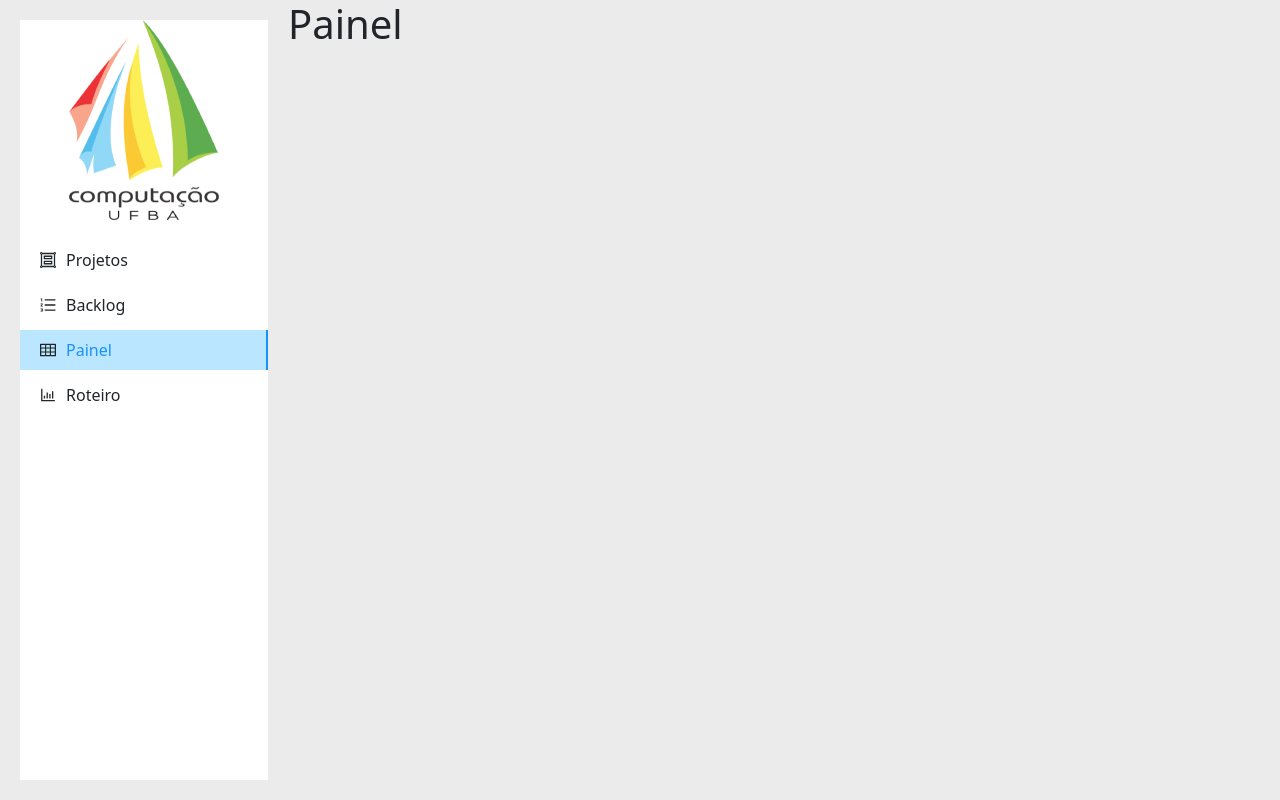
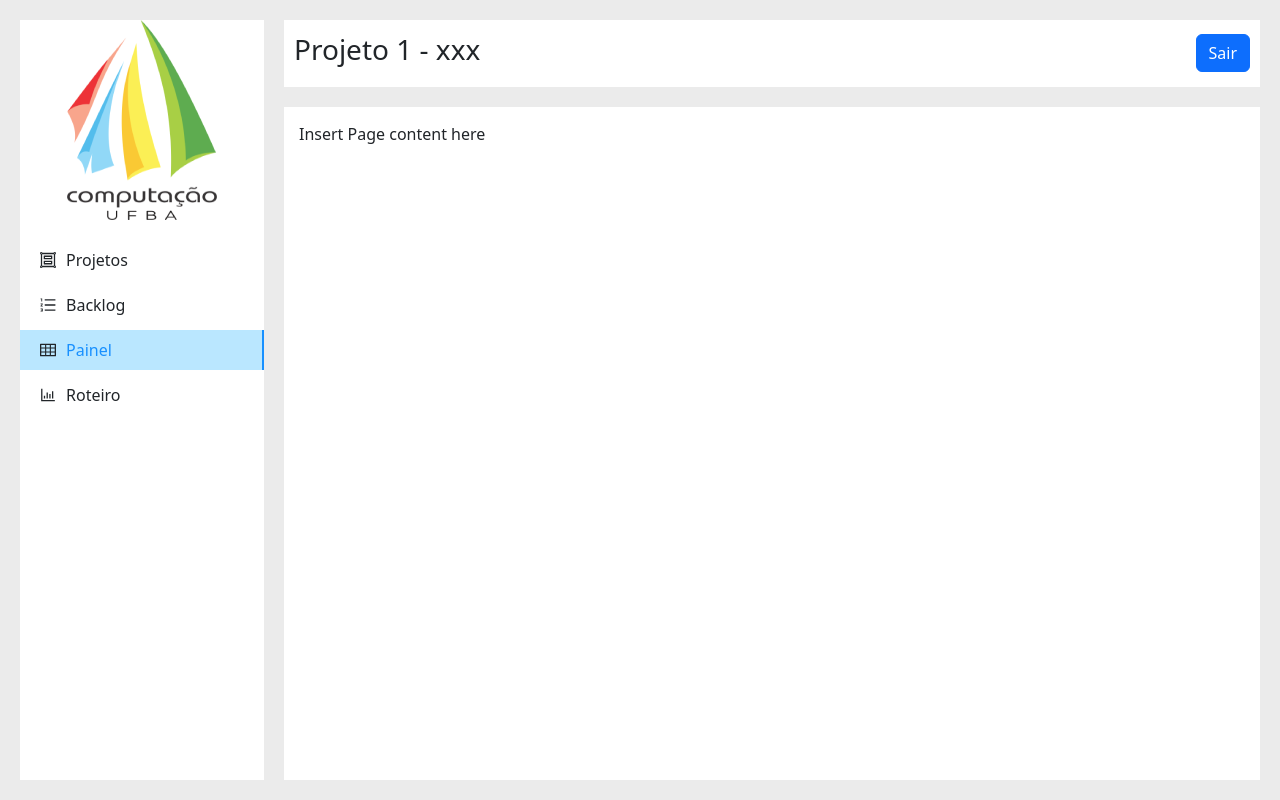
Before and after one commit to Sistemas-Gerenciamento-Projetos/siswebgp-frontend, a React (Create React App) app: page /painel in a window 1280 px wide. Built offline with nearby package versions, Linux system fonts and the light colour scheme.

Commit message:
Salvando progresso

```diff
--- a/src/components/toolbar/toolbar.component.jsx
+++ b/src/components/toolbar/toolbar.component.jsx
@@ -1,11 +1,13 @@
 import React from 'react'
+import { Button } from "reactstrap";
 
 const Toolbar = (props) => {
     const { title} = props
 
     return (
-        <div style={{backgroundColor: '#ffffff', marginTop: '20px', display: 'flex', flexDirection: 'row', alignItems: 'center', height: '80px'}}>
+        <div style={{backgroundColor: '#ffffff', marginTop: '20px', display: 'flex', flexDirection: 'row', alignItems: 'center', height: '80px', justifyContent: 'space-between', paddingRight: '10px'}}>
             <h3 style={{marginLeft: '10px'}}>{title}</h3>
+            <Button color='primary'>Sair</Button>
         </div>
     )
 }
--- a/src/routes/backlog/backlog.component.jsx
+++ b/src/routes/backlog/backlog.component.jsx
@@ -1,8 +1,8 @@
 import React from "react"
 import Sidebar from "../../components/sidebar/sidebar.component"
-import Header from "../../components/header/header"
 import Taskitem from "../../components/taskitem/taskitem"
 import { Button } from "reactstrap"
+import Toolbar from "../../components/toolbar/toolbar.component"
 
 const Backlog = () =>{
 
@@ -14,20 +14,14 @@ const Backlog = () =>{
         <Sidebar menuItem={1}/>
       </div>
 
+      <div style={{display: 'flex', flexDirection: 'column', width: '80%', backgroundColor: '#ebebeb', marginRight: '20px',}}>
+        <Toolbar title={"Projeto 1 - xxx"}/>
 
-
-      <div style={{display: 'flex', flexDirection: 'column', width: '80%', backgroundColor: '#ffffff', marginTop: '20px', marginRight: '20px', marginBottom: '20px'}}>
-        <Header />
-        <p></p>
-        <div>
-        <Button color="primary" style={{display: 'flex', marginLeft: '15px'}}>Nova Tarefa</Button>
+        <div style={{height: '100%', backgroundColor: '#ffffff', marginTop: '20px', marginBottom: '20px', padding: '15px'}}>
+          <Button color="primary">Nova Tarefa</Button>
+          <Taskitem />
         </div>
-
-        <Taskitem />
-
       </div>
-
-
     </div>
   )
 }
--- a/src/routes/painel/painel.component.jsx
+++ b/src/routes/painel/painel.component.jsx
@@ -1,5 +1,6 @@
 import React from "react"
 import Sidebar from "../../components/sidebar/sidebar.component"
+import Toolbar from "../../components/toolbar/toolbar.component"
 
 const Painel = () => {
 
@@ -8,8 +9,12 @@ const Painel = () => {
       <div style={{width: '20%', backgroundColor: '#ffffff', margin: '20px'}}>
         <Sidebar menuItem={2}/>
       </div>
-      <div style={{display: 'flex', flexDirection: 'column', width: '80%'}}>
-        <h1> Painel </h1>
+      <div style={{display: 'flex', flexDirection: 'column', width: '80%', backgroundColor: '#ebebeb', marginRight: '20px',}}>
+        <Toolbar title={"Projeto 1 - xxx"}/>
+
+        <div style={{height: '100%', backgroundColor: '#ffffff', marginTop: '20px', marginBottom: '20px', padding: '15px'}}>
+          Insert Page content here
+        </div>
       </div>
     </div>
   )
--- a/src/routes/projetos/projetos.component.jsx
+++ b/src/routes/projetos/projetos.component.jsx
@@ -7,10 +7,11 @@ import { Table } from "reactstrap";
 const Projetos = () => {
 
   return(
-    <div style={{display: 'flex', flexDirection: 'row', backgroundColor: '#ebebeb', height: '100vh'}}>
+    <div style={{display: 'flex', flexDirection: 'row', backgroundColor: '#ebebeb', height: '100vh', paddingRight: '20px'}}>
       <div style={{width: '20%', backgroundColor: '#ffffff', margin: '20px'}}>
         <Sidebar menuItem={0}/>
       </div>
+
       <div style={{display: 'flex', flexDirection: 'column', width: '80%', backgroundColor: '#ebebeb'}}>
         <Toolbar title={'Meus Projetos'} />
 
--- a/src/routes/roteiro/roteiro.component.jsx
+++ b/src/routes/roteiro/roteiro.component.jsx
@@ -1,5 +1,6 @@
 import React from "react"
 import Sidebar from "../../components/sidebar/sidebar.component"
+import Toolbar from "../../components/toolbar/toolbar.component"
 
 const Roteiro = () => {
 
@@ -8,8 +9,13 @@ const Roteiro = () => {
       <div style={{width: '20%', backgroundColor: '#ffffff', margin: '20px'}}>
         <Sidebar menuItem={3}/>
       </div>
-      <div style={{display: 'flex', flexDirection: 'column', width: '80%'}}>
-        <h1> Roteiro </h1>
+
+      <div style={{display: 'flex', flexDirection: 'column', width: '80%', backgroundColor: '#ebebeb', marginRight: '20px',}}>
+        <Toolbar title={"Projeto 1 - xxx"}/>
+
+        <div style={{height: '100%', backgroundColor: '#ffffff', marginTop: '20px', marginBottom: '20px', padding: '15px'}}>
+          Insert Page content here
+        </div>
       </div>
     </div>
   )
```
